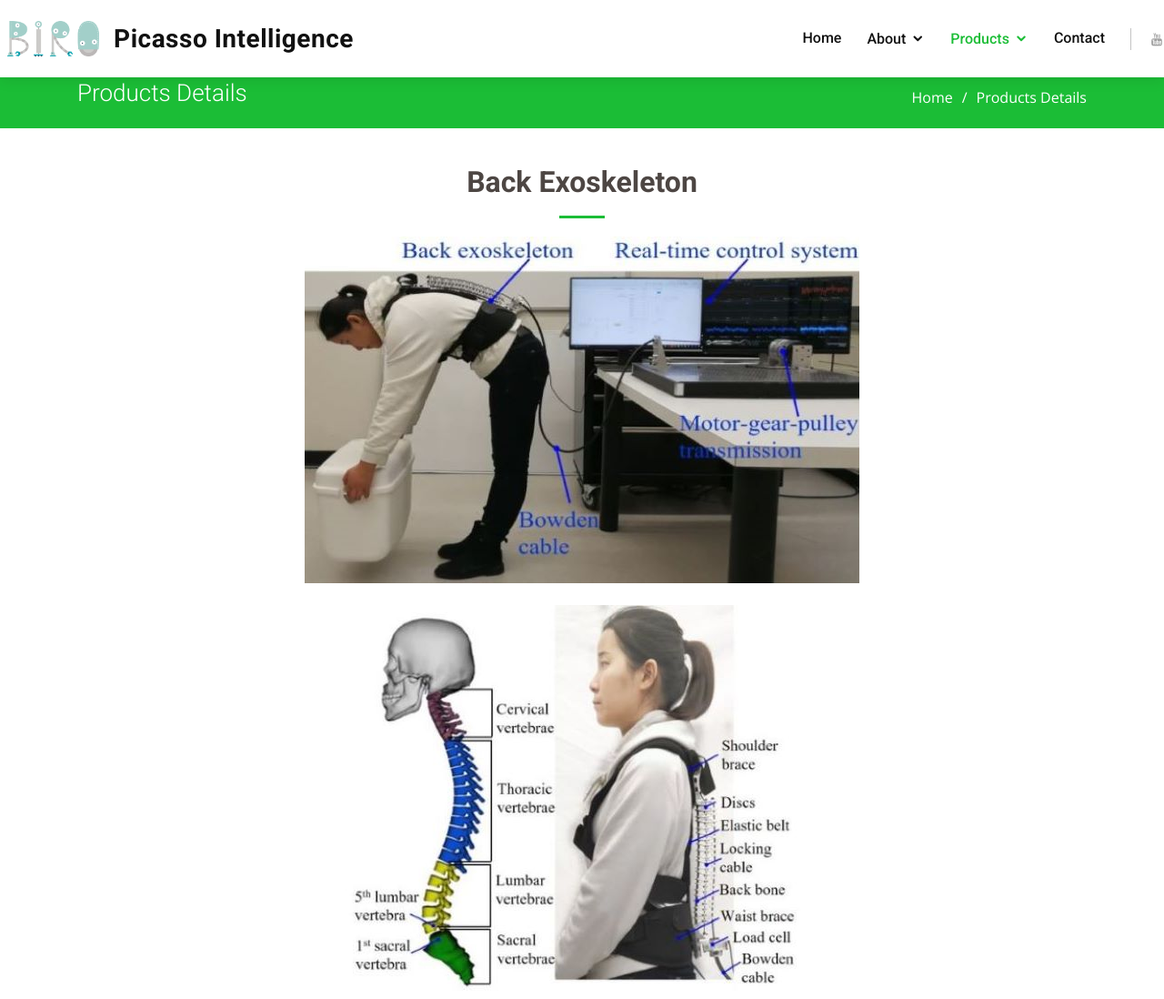
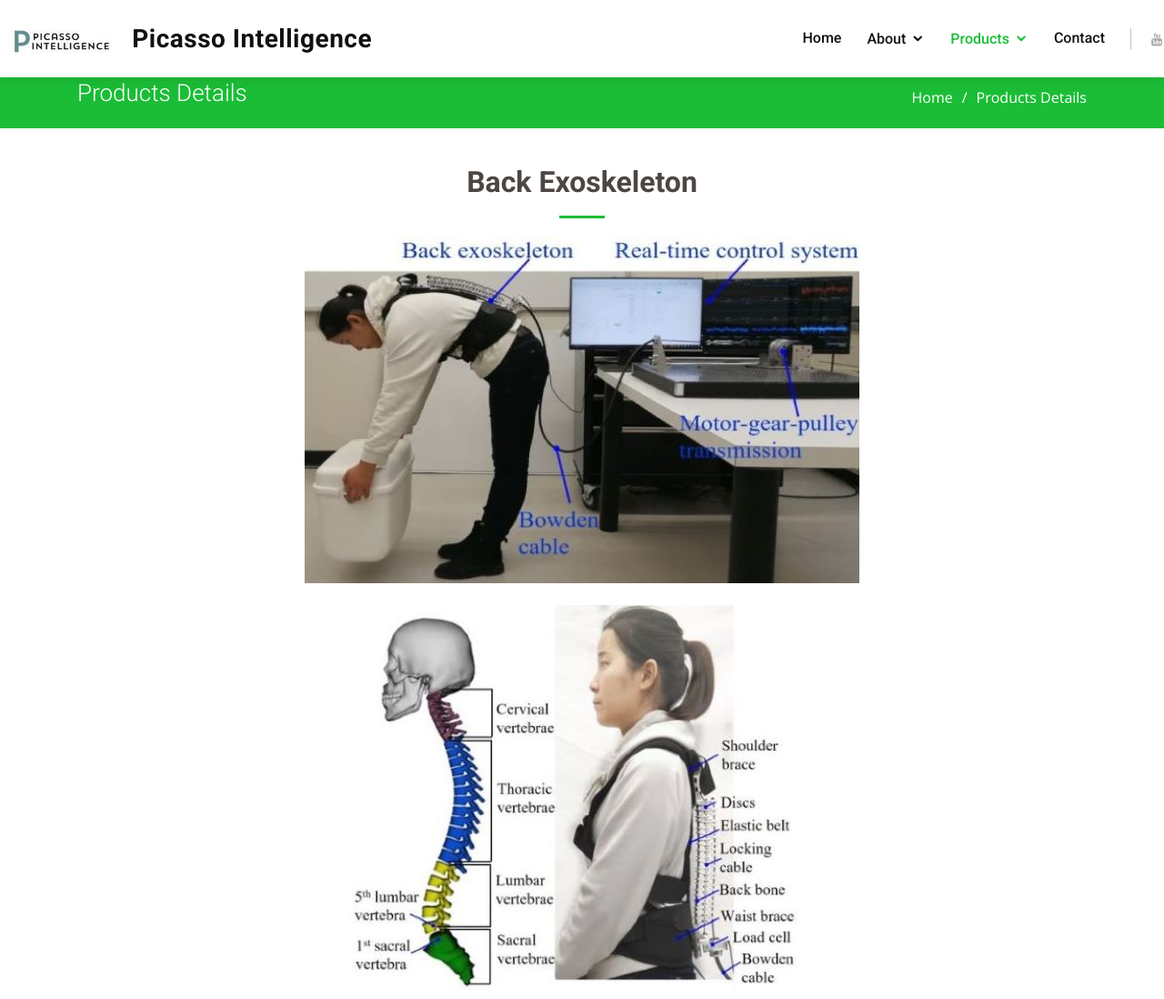
Before and after one commit to ajaxalex001/picassoai, a plain HTML site: page back_exo.html in a window 1280 px wide. Shown: the top 1098 px of the page at 91% size. Drawn offline with nearby package versions, Linux system fonts and the light colour scheme.

Commit message:
Update back_exo.html

```diff
--- a/back_exo.html
+++ b/back_exo.html
@@ -47,7 +47,7 @@
     <div class="d-flex align-items-center">
       <div class="p-2">
 
-      <a href="index.html" class="logo mr-auto"><img src="assets/img/Logo_Simple.png" alt="" class="img-fluid"></a>
+      <a href="index.html" class="logo mr-auto"><img src="assets/img/Picasso logo.jpeg" alt="" class="img-fluid"></a>
       </div>
 
 <!--      <h1 class="logo mr-auto"><a href="index.html"><span>Com</span>pany</a></h1>-->
```
